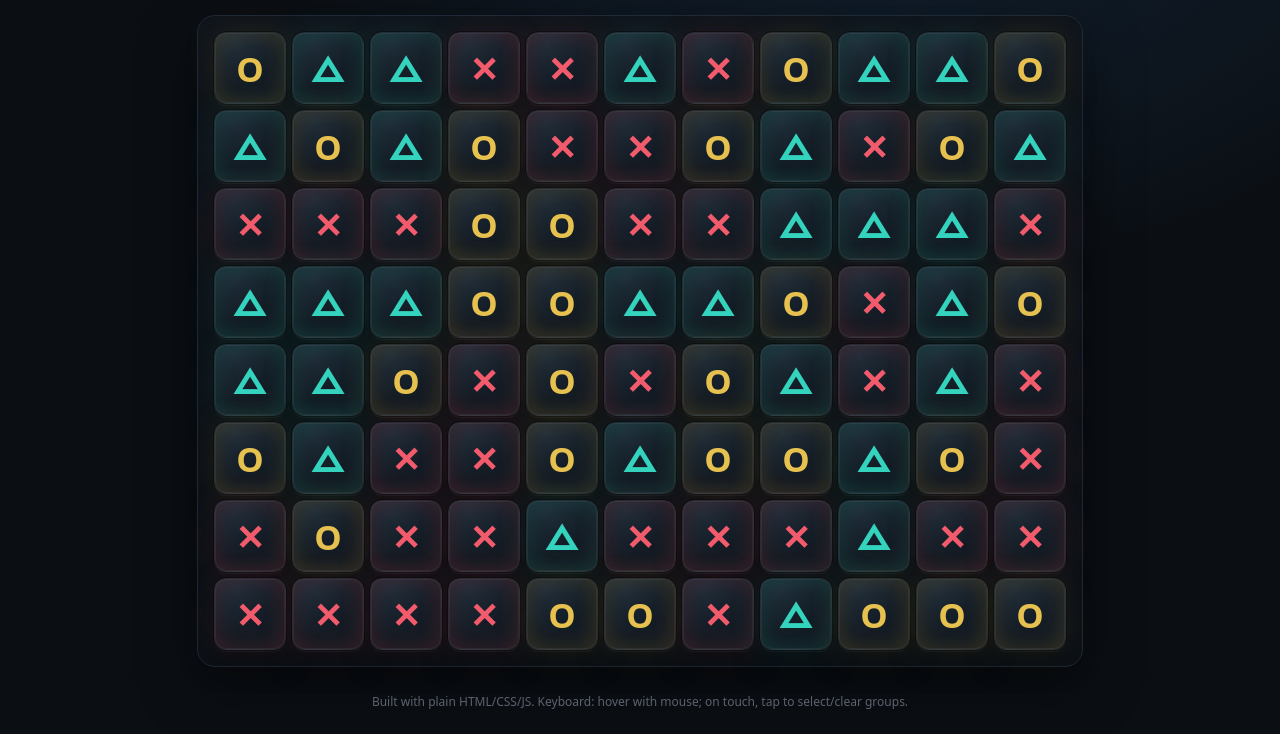
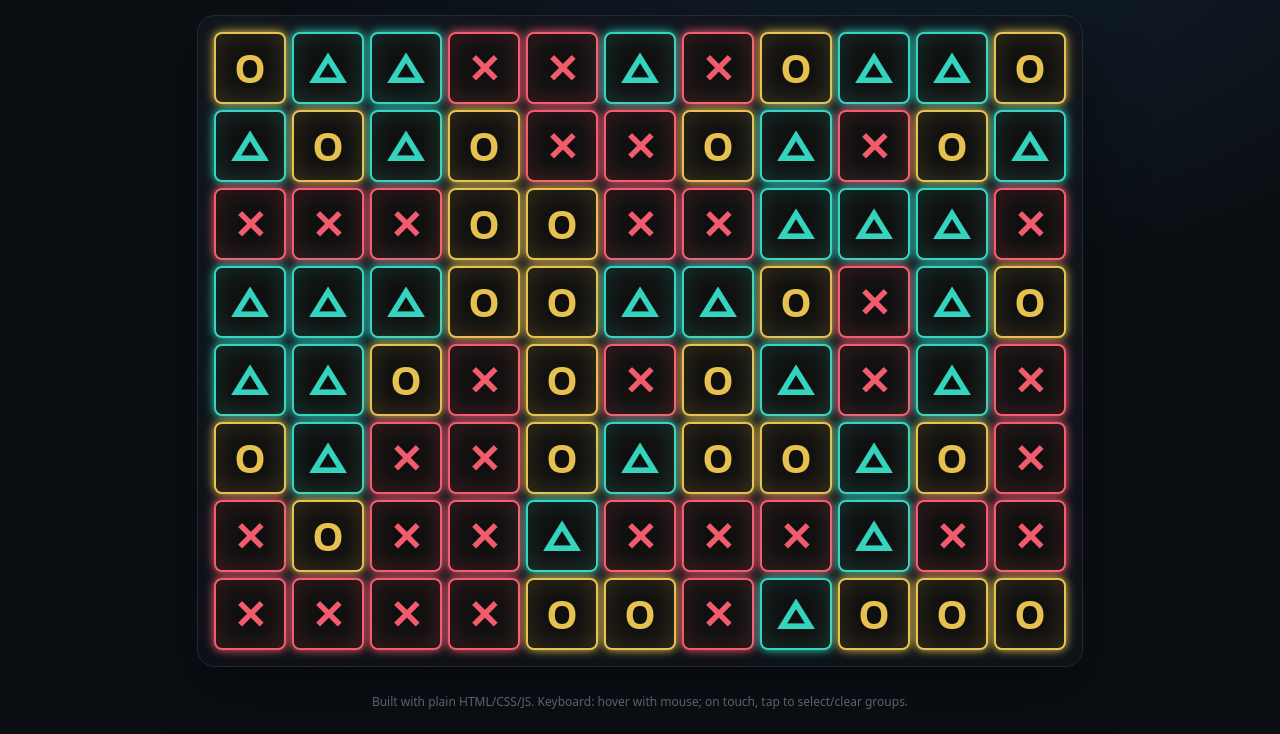
Before and after one commit to ItsmeBlackOps/vengelico, a plain HTML site: page index.html in a window 1280 px wide. Both pictures are taken after a click on the button "Play". Shown: the part 79-813 px from the top of the page. Drawn offline with Linux system fonts and the light colour scheme.

Commit message:
Update index.html

```diff
--- a/index.html
+++ b/index.html
@@ -50,25 +50,41 @@
       touch-action: manipulation;
     }
 
-    .cell{ width:var(--cell); height:var(--cell); border-radius:12px; display:grid; place-items:center; font-weight:900; font-size:calc(var(--cell) * .48); user-select:none; cursor:pointer;
-      background: radial-gradient(120% 120% at 30% 15%, #1d2a36 0%, #121a23 55%);
-      border: 1px solid rgba(255,255,255,.06);
-      outline: 1px solid rgba(0,0,0,.5);
+    .cell {
+      width: var(--cell);
+      height: var(--cell);
+      border-radius: 8px; /* sharper corners */
+      display: grid;
+      place-items: center;
+      font-weight: 900;
+      font-size: calc(var(--cell) * 0.55);
+      user-select: none;
+      cursor: pointer;
+      background: #0f0f0f; /* flat dark background */
+      border: 2px solid transparent;
       box-shadow:
-        inset 0 0 0 1px rgba(255,255,255,.05),
-        inset 0 -6px 20px rgba(0,0,0,.35),
-        0 2px 0 rgba(255,255,255,.04),
-        0 14px 28px rgba(0,0,0,.35);
-      transition: transform .08s ease, filter .12s ease, opacity .18s ease;
-      position:relative;
-      isolation:isolate;
+        0 0 6px rgba(0,0,0,0.8),
+        inset 0 0 15px rgba(0,0,0,0.5);
+      position: relative;
     }
     .cell::after{ content:""; position:absolute; inset:0; border-radius:inherit; pointer-events:none; mix-blend-mode:screen; opacity:.6; }
-    .cell.type-O{ color:var(--o); }
+    .cell.type-O {
+      color: #e6c14f;
+      border-color: #e6c14f;
+      box-shadow: 0 0 10px #e6c14f, inset 0 0 15px rgba(0,0,0,0.5);
+    }
     .cell.type-O::after{ box-shadow: inset 0 0 24px rgba(230,193,79,.35), 0 0 28px rgba(230,193,79,.18); }
-    .cell.type-T{ color:var(--t); }
+    .cell.type-T {
+      color: #34d3bd;
+      border-color: #34d3bd;
+      box-shadow: 0 0 10px #34d3bd, inset 0 0 15px rgba(0,0,0,0.5);
+    }
     .cell.type-T::after{ box-shadow: inset 0 0 24px rgba(52,211,189,.35), 0 0 28px rgba(52,211,189,.18); }
-    .cell.type-X{ color:var(--x); }
+    .cell.type-X {
+      color: #f15b6c;
+      border-color: #f15b6c;
+      box-shadow: 0 0 10px #f15b6c, inset 0 0 15px rgba(0,0,0,0.5);
+    }
     .cell.type-X::after{ box-shadow: inset 0 0 24px rgba(241,91,108,.35), 0 0 28px rgba(241,91,108,.18); }
 
     .cell.pop{ animation: pop .22s ease; }
```
